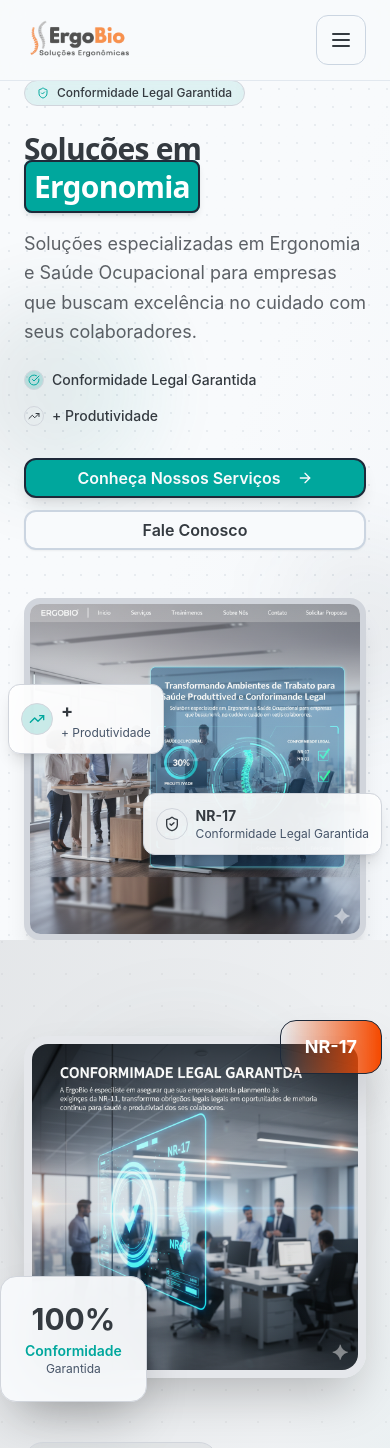
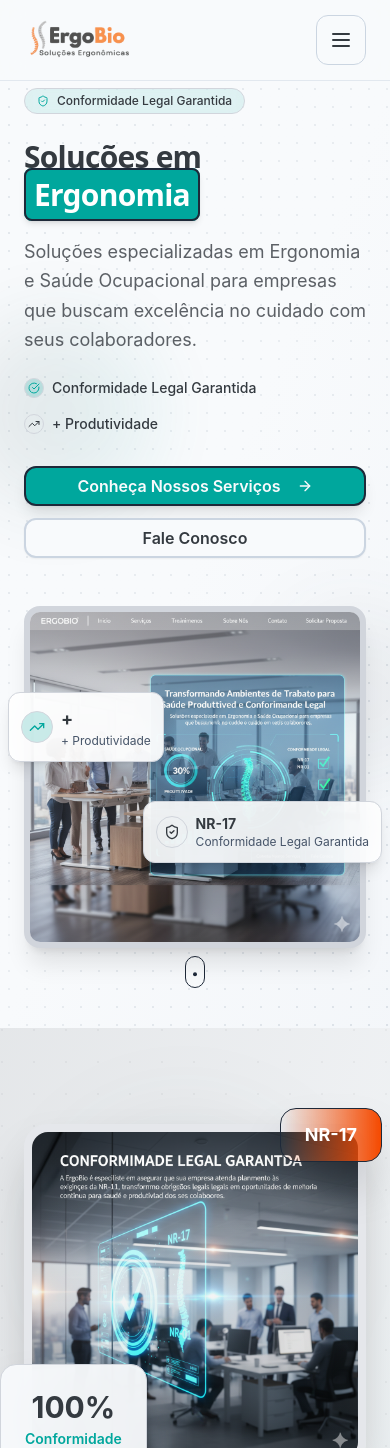
Before and after one commit to ruitobias-eng/ergobio-website, a React (Vite) app: page / in a window 390 px wide. Shown: the top 1448 px of the page. Built offline with nearby package versions, Linux system fonts and the light colour scheme.

Commit message:
quarto commit

```diff
--- a/src/components/home/Hero.jsx
+++ b/src/components/home/Hero.jsx
@@ -30,7 +30,7 @@
   };
 
   return (
-    <section className="relative min-h-[70vh] flex items-center overflow-hidden">
+    <section className="relative min-h-[70vh] pt-2 lg:pt-4 pb-20 overflow-hidden">
       {/* Background Pattern */}
       <div className="absolute inset-0 pointer-events-none">
         <div className="absolute inset-0" style={patternStyle} />
@@ -202,26 +202,19 @@
         </div>
       </div>
 
-      {/* Scroll Indicator - Menor */}
+     {/* Scroll Indicator - 100% isolado */}
         <motion.div
           initial={{ opacity: 0 }}
           animate={{ opacity: 1 }}
           transition={{ duration: 0.8, delay: 1.2 }}
-        className="absolute bottom-4 left-1/2 transform -translate-x-1/2 cursor-pointer"
-        style={{ opacity: 1 }}
+          className="absolute bottom-10 lg:bottom-12 left-1/2 -translate-x-1/2 cursor-pointer"
           onClick={handleScrollDown}
         >
-        <div className="w-5 h-8 rounded-full flex justify-center border border-gray-800 dark:border-gray-200 bg-background/50 dark:bg-background/50">
+          <div className="w-5 h-8 rounded-full flex justify-center border border-gray-800 dark:border-gray-200 bg-background/60 dark:bg-background/40 backdrop-blur-sm">
             <motion.div
               className="w-1 h-1 rounded-full mt-2 bg-gray-800 dark:bg-gray-200"
-            animate={{
-              y: [0, 8, 0],
-            }}
-            transition={{
-              duration: 1.5,
-              repeat: Infinity,
-              repeatType: "loop",
-            }}
+              animate={{ y: [0, 8, 0] }}
+              transition={{ duration: 1.5, repeat: Infinity }}
             />
           </div>
         </motion.div>
```
Lines whose indentation alone changed are shown as unchanged.
